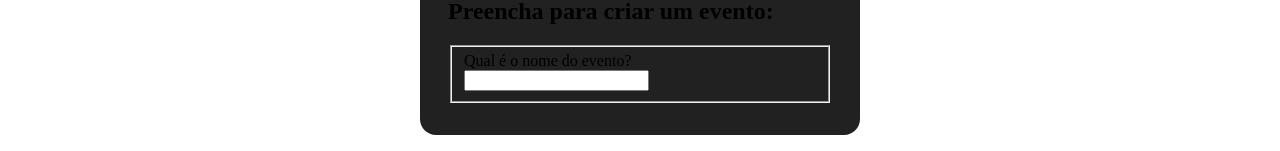
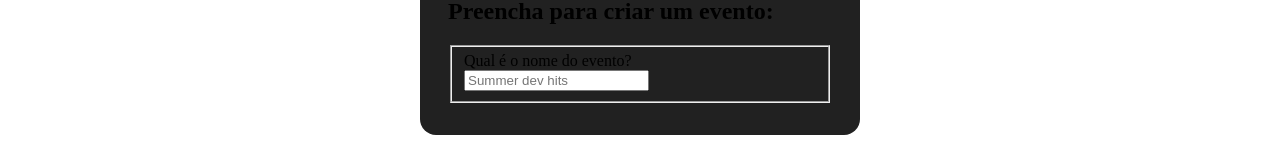
Before and after one commit to luPatricia/React-JSX, a React (Vite) app: page / in a window 1280 px wide. Shown: the part 801-952 px from the top of the page. Built offline with nearby package versions, Linux system fonts and the light colour scheme.

Commit message:
Passando parametros para os nossos componentes

```diff
--- a/src/App.jsx
+++ b/src/App.jsx
@@ -1,14 +1,29 @@
 
 import './App.css'
+
+// props é um OBJETO que guarda todas as propriedades
+// props.children guarda o contéudo que fica entre as tags de abertura e fechamento
+function TituloFormulario (props){
+  return (
+       <h2>
+          {props.children}
+       </h2>
+  )
+}
+
+
+
 
 function FormularioDeEvento (){
 
   return (
     <form className='form-evento'>
-         <h2>Preencha para criar um evento:</h2>
+          <TituloFormulario>
+            Preencha para criar um evento:
+          </TituloFormulario>
          <fieldset>
             <label htmlFor="nome">Qual é o nome do evento?</label>
-            <input type="text" id='nome'/>
+            <input type="text" id='nome' placeholder='Summer dev hits'/>
          </fieldset>
     </form>
   )
```
